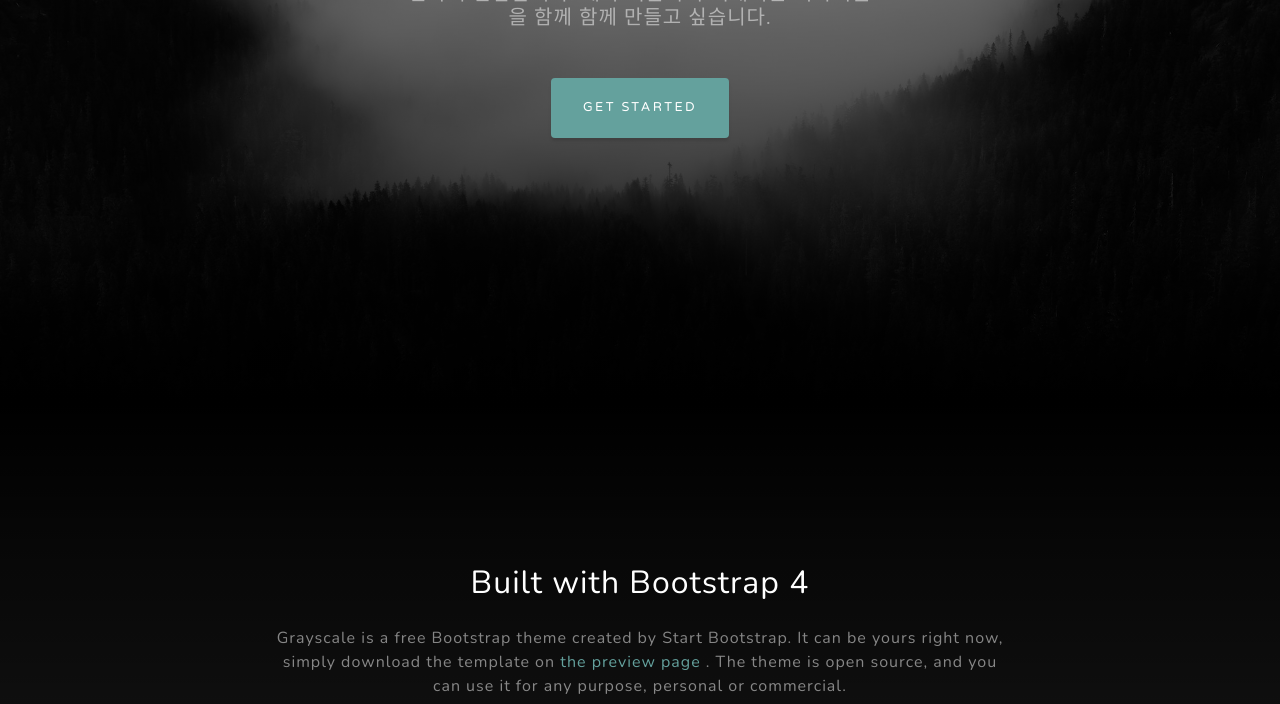
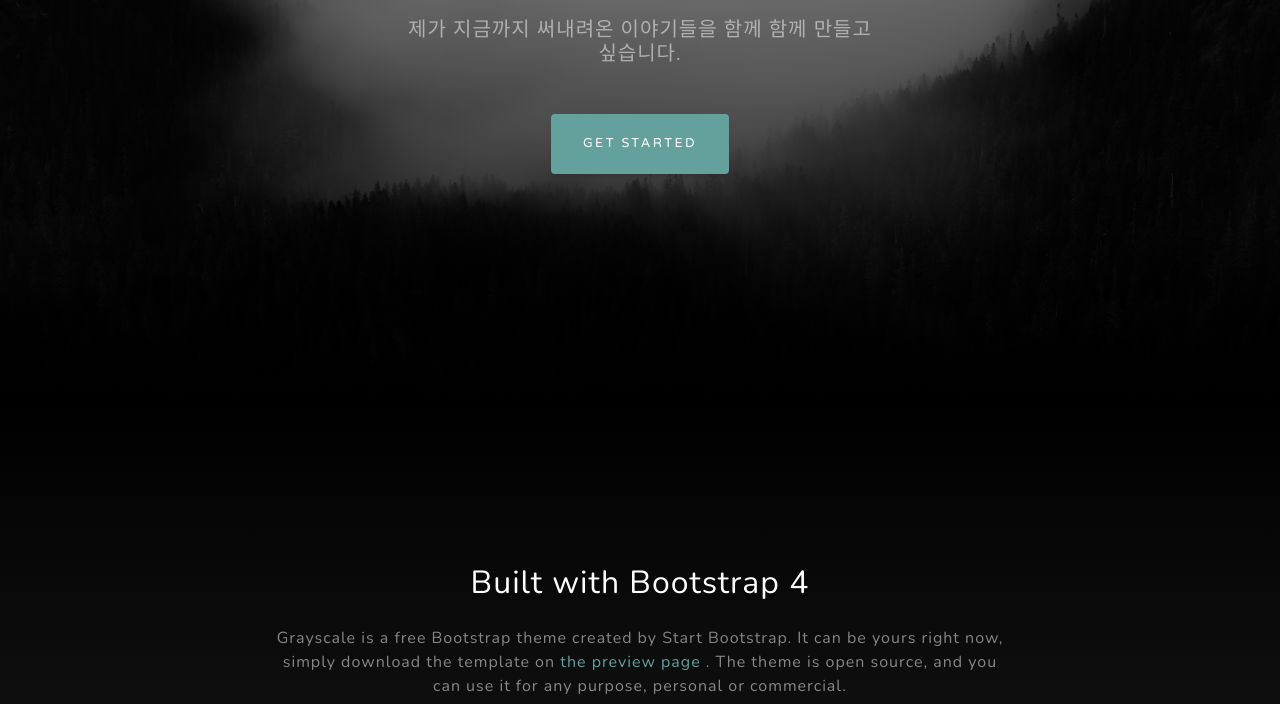
Before and after one commit to imbyoungdo/imbyoungdo.github.io, a plain HTML site: page index.html in a window 1280 px wide. Shown: the part 396-1100 px from the top of the page. Drawn offline with nearby package versions, Linux system fonts and the light colour scheme.

Commit message:
no message

```diff
--- a/index.html
+++ b/index.html
@@ -38,8 +38,8 @@
             <div class="container d-flex h-100 align-items-center">
                 <div class="mx-auto text-center">
                     <h1 class="mx-auto my-0 text-uppercase">Portfolilo</h1>
-                    <h2 class="text-white-50 mx-auto mt-2 mb-5">만나서 반갑습니다!
-                         제가 지금까지 써내려온 이야기들을 함께 함께 만들고 싶습니다.</h2>
+                    <h2 class="text-white-50 mx-auto mt-2 mb-5">만나서 반갑습니다!</h2>
+                    <h2 class="text-white-50 mx-auto mt-2 mb-5">제가 지금까지 써내려온 이야기들을 함께 함께 만들고 싶습니다.</h2>
                     <a class="btn btn-primary js-scroll-trigger" href="#about">Get Started</a>
                 </div>
             </div>
```
